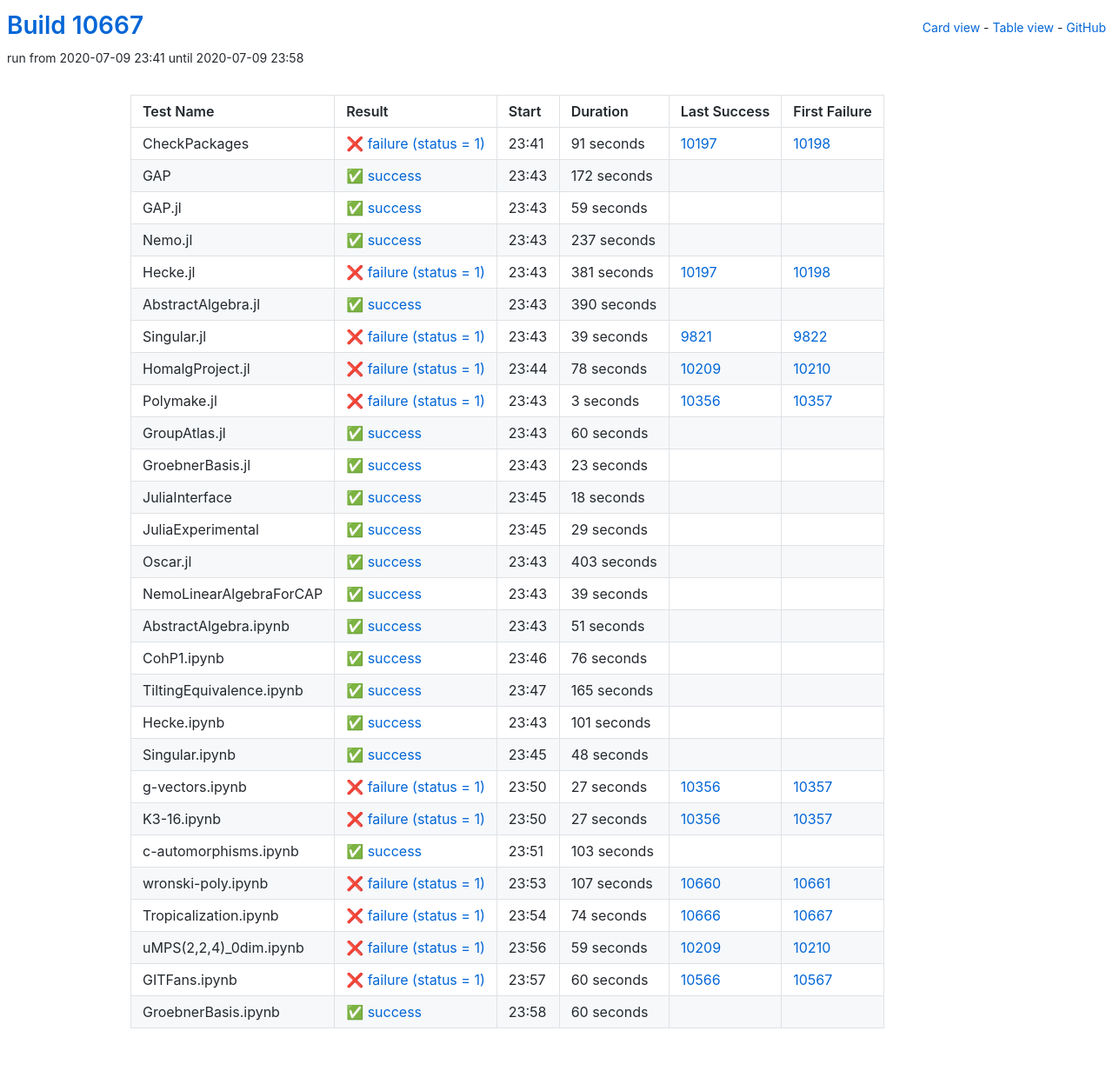
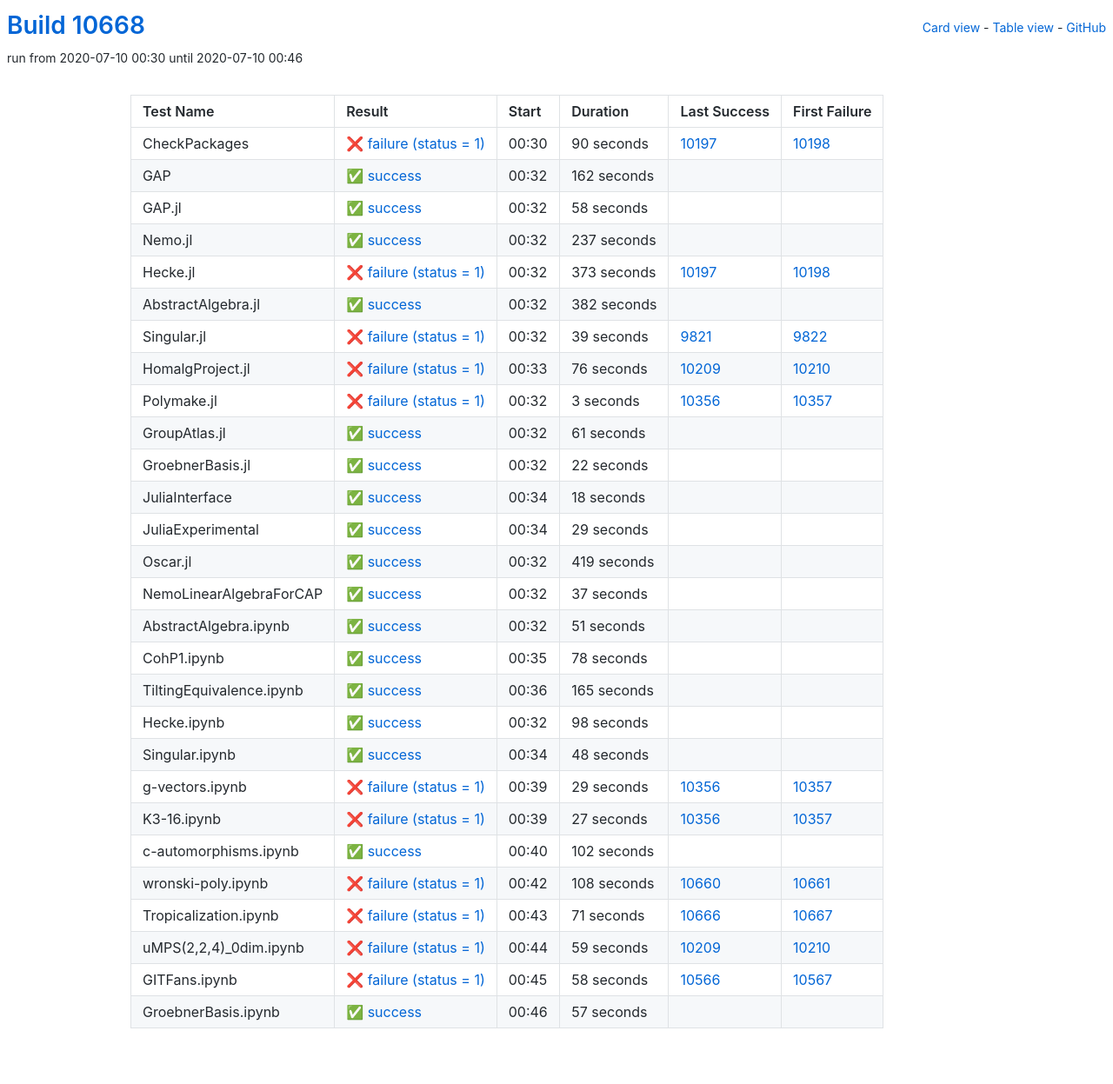
Before and after one commit to oscar-system/oscar-ci-status, a Jekyll site: the page built from table.html, in a window 1280 px wide. Shown: the whole page at 87% size. Built offline with Jekyll 4.4.1, drawn with Linux system fonts in a browser that asks for light colours.

Commit message:
Build #10668

```diff
--- a/_data/ci.yml
+++ b/_data/ci.yml
@@ -1,6 +1,6 @@
 ---
-build: 10667
-build_url: https://oscarci.mathematik.uni-kl.de/job/oscar/10667/
+build: 10668
+build_url: https://oscarci.mathematik.uni-kl.de/job/oscar/10668/
 job: oscar
 organization: oscar-system
 repo: oscar-ci-status
@@ -8,44 +8,44 @@
 tests:
 - name: CheckPackages
   id: checkpackages
-  log: https://oscarci.mathematik.uni-kl.de/job/oscar/10667/artifact/logs/build-10667/CheckPackages.log
-  start: 2020-07-09 23:41
+  log: https://oscarci.mathematik.uni-kl.de/job/oscar/10668/artifact/logs/build-10668/CheckPackages.log
+  start: 2020-07-10 00:30
   success: false
   exitcode: 1
   status: failure
-  duration: 91
+  duration: 90
   last_success: 10197
   last_success_url: https://oscarci.mathematik.uni-kl.de/job/oscar/10197/
   first_failure: 10198
   first_failure_url: https://oscarci.mathematik.uni-kl.de/job/oscar/10198/
 - name: GAP
   id: gap
-  log: https://oscarci.mathematik.uni-kl.de/job/oscar/10667/artifact/logs/build-10667/GAP.log
-  start: 2020-07-09 23:43
+  log: https://oscarci.mathematik.uni-kl.de/job/oscar/10668/artifact/logs/build-10668/GAP.log
+  start: 2020-07-10 00:32
   success: true
   exitcode: 0
   status: success
-  duration: 172
+  duration: 162
   last_success: false
   last_success_url:
   first_failure: false
   first_failure_url:
 - name: GAP.jl
   id: gap-jl
-  log: https://oscarci.mathematik.uni-kl.de/job/oscar/10667/artifact/logs/build-10667/GAP.jl.log
-  start: 2020-07-09 23:43
+  log: https://oscarci.mathematik.uni-kl.de/job/oscar/10668/artifact/logs/build-10668/GAP.jl.log
+  start: 2020-07-10 00:32
   success: true
   exitcode: 0
   status: success
-  duration: 59
+  duration: 58
   last_success: false
   last_success_url:
   first_failure: false
   first_failure_url:
 - name: Nemo.jl
   id: nemo-jl
-  log: https://oscarci.mathematik.uni-kl.de/job/oscar/10667/artifact/logs/build-10667/Nemo.jl.log
-  start: 2020-07-09 23:43
+  log: https://oscarci.mathematik.uni-kl.de/job/oscar/10668/artifact/logs/build-10668/Nemo.jl.log
+  start: 2020-07-10 00:32
   success: true
   exitcode: 0
   status: success
@@ -56,32 +56,32 @@
   first_failure_url:
 - name: Hecke.jl
   id: hecke-jl
-  log: https://oscarci.mathematik.uni-kl.de/job/oscar/10667/artifact/logs/build-10667/Hecke.jl.log
-  start: 2020-07-09 23:43
+  log: https://oscarci.mathematik.uni-kl.de/job/oscar/10668/artifact/logs/build-10668/Hecke.jl.log
+  start: 2020-07-10 00:32
   success: false
   exitcode: 1
   status: failure
-  duration: 381
+  duration: 373
   last_success: 10197
   last_success_url: https://oscarci.mathematik.uni-kl.de/job/oscar/10197/
   first_failure: 10198
   first_failure_url: https://oscarci.mathematik.uni-kl.de/job/oscar/10198/
 - name: AbstractAlgebra.jl
   id: abstractalgebra-jl
-  log: https://oscarci.mathematik.uni-kl.de/job/oscar/10667/artifact/logs/build-10667/AbstractAlgebra.jl.log
-  start: 2020-07-09 23:43
+  log: https://oscarci.mathematik.uni-kl.de/job/oscar/10668/artifact/logs/build-10668/AbstractAlgebra.jl.log
+  start: 2020-07-10 00:32
   success: true
   exitcode: 0
   status: success
-  duration: 390
+  duration: 382
   last_success: false
   last_success_url:
   first_failure: false
   first_failure_url:
 - name: Singular.jl
   id: singular-jl
-  log: https://oscarci.mathematik.uni-kl.de/job/oscar/10667/artifact/logs/build-10667/Singular.jl.log
-  start: 2020-07-09 23:43
+  log: https://oscarci.mathematik.uni-kl.de/job/oscar/10668/artifact/logs/build-10668/Singular.jl.log
+  start: 2020-07-10 00:32
   success: false
   exitcode: 1
   status: failure
@@ -92,20 +92,20 @@
   first_failure_url: https://oscarci.mathematik.uni-kl.de/job/oscar/9822/
 - name: HomalgProject.jl
   id: homalgproject-jl
-  log: https://oscarci.mathematik.uni-kl.de/job/oscar/10667/artifact/logs/build-10667/HomalgProject.jl.log
-  start: 2020-07-09 23:44
+  log: https://oscarci.mathematik.uni-kl.de/job/oscar/10668/artifact/logs/build-10668/HomalgProject.jl.log
+  start: 2020-07-10 00:33
   success: false
   exitcode: 1
   status: failure
-  duration: 78
+  duration: 76
   last_success: 10209
   last_success_url: https://oscarci.mathematik.uni-kl.de/job/oscar/10209/
   first_failure: 10210
   first_failure_url: https://oscarci.mathematik.uni-kl.de/job/oscar/10210/
 - name: Polymake.jl
   id: polymake-jl
-  log: https://oscarci.mathematik.uni-kl.de/job/oscar/10667/artifact/logs/build-10667/Polymake.jl.log
-  start: 2020-07-09 23:43
+  log: https://oscarci.mathematik.uni-kl.de/job/oscar/10668/artifact/logs/build-10668/Polymake.jl.log
+  start: 2020-07-10 00:32
   success: false
   exitcode: 1
   status: failure
@@ -116,32 +116,32 @@
   first_failure_url: https://oscarci.mathematik.uni-kl.de/job/oscar/10357/
 - name: GroupAtlas.jl
   id: groupatlas-jl
-  log: https://oscarci.mathematik.uni-kl.de/job/oscar/10667/artifact/logs/build-10667/GroupAtlas.jl.log
-  start: 2020-07-09 23:43
+  log: https://oscarci.mathematik.uni-kl.de/job/oscar/10668/artifact/logs/build-10668/GroupAtlas.jl.log
+  start: 2020-07-10 00:32
   success: true
   exitcode: 0
   status: success
-  duration: 60
+  duration: 61
   last_success: false
   last_success_url:
   first_failure: false
   first_failure_url:
 - name: GroebnerBasis.jl
   id: groebnerbasis-jl
-  log: https://oscarci.mathematik.uni-kl.de/job/oscar/10667/artifact/logs/build-10667/GroebnerBasis.jl.log
-  start: 2020-07-09 23:43
+  log: https://oscarci.mathematik.uni-kl.de/job/oscar/10668/artifact/logs/build-10668/GroebnerBasis.jl.log
+  start: 2020-07-10 00:32
   success: true
   exitcode: 0
   status: success
-  duration: 23
+  duration: 22
   last_success: false
   last_success_url:
   first_failure: false
   first_failure_url:
 - name: JuliaInterface
   id: juliainterface
-  log: https://oscarci.mathematik.uni-kl.de/job/oscar/10667/artifact/logs/build-10667/JuliaInterface.log
-  start: 2020-07-09 23:45
+  log: https://oscarci.mathematik.uni-kl.de/job/oscar/10668/artifact/logs/build-10668/JuliaInterface.log
+  start: 2020-07-10 00:34
   success: true
   exitcode: 0
   status: success
@@ -152,8 +152,8 @@
   first_failure_url:
 - name: JuliaExperimental
   id: juliaexperimental
-  log: https://oscarci.mathematik.uni-kl.de/job/oscar/10667/artifact/logs/build-10667/JuliaExperimental.log
-  start: 2020-07-09 23:45
+  log: https://oscarci.mathematik.uni-kl.de/job/oscar/10668/artifact/logs/build-10668/JuliaExperimental.log
+  start: 2020-07-10 00:34
   success: true
   exitcode: 0
   status: success
@@ -164,32 +164,32 @@
   first_failure_url:
 - name: Oscar.jl
   id: oscar-jl
-  log: https://oscarci.mathematik.uni-kl.de/job/oscar/10667/artifact/logs/build-10667/Oscar.jl.log
-  start: 2020-07-09 23:43
+  log: https://oscarci.mathematik.uni-kl.de/job/oscar/10668/artifact/logs/build-10668/Oscar.jl.log
+  start: 2020-07-10 00:32
   success: true
   exitcode: 0
   status: success
-  duration: 403
+  duration: 419
   last_success: false
   last_success_url:
   first_failure: false
   first_failure_url:
 - name: NemoLinearAlgebraForCAP
   id: nemolinearalgebraforcap
-  log: https://oscarci.mathematik.uni-kl.de/job/oscar/10667/artifact/logs/build-10667/NemoLinearAlgebraForCAP.log
-  start: 2020-07-09 23:43
+  log: https://oscarci.mathematik.uni-kl.de/job/oscar/10668/artifact/logs/build-10668/NemoLinearAlgebraForCAP.log
+  start: 2020-07-10 00:32
   success: true
   exitcode: 0
   status: success
-  duration: 39
+  duration: 37
   last_success: false
   last_success_url:
   first_failure: false
   first_failure_url:
 - name: AbstractAlgebra.ipynb
   id: abstractalgebra-ipynb
-  log: https://oscarci.mathematik.uni-kl.de/job/oscar/10667/artifact/logs/build-10667/AbstractAlgebra.ipynb.log
-  start: 2020-07-09 23:43
+  log: https://oscarci.mathematik.uni-kl.de/job/oscar/10668/artifact/logs/build-10668/AbstractAlgebra.ipynb.log
+  start: 2020-07-10 00:32
   success: true
   exitcode: 0
   status: success
@@ -200,20 +200,20 @@
   first_failure_url:
 - name: CohP1.ipynb
   id: cohp1-ipynb
-  log: https://oscarci.mathematik.uni-kl.de/job/oscar/10667/artifact/logs/build-10667/CohP1.ipynb.log
-  start: 2020-07-09 23:46
+  log: https://oscarci.mathematik.uni-kl.de/job/oscar/10668/artifact/logs/build-10668/CohP1.ipynb.log
+  start: 2020-07-10 00:35
   success: true
   exitcode: 0
   status: success
-  duration: 76
+  duration: 78
   last_success: false
   last_success_url:
   first_failure: false
   first_failure_url:
 - name: TiltingEquivalence.ipynb
   id: tiltingequivalence-ipynb
-  log: https://oscarci.mathematik.uni-kl.de/job/oscar/10667/artifact/logs/build-10667/TiltingEquivalence.ipynb.log
-  start: 2020-07-09 23:47
+  log: https://oscarci.mathematik.uni-kl.de/job/oscar/10668/artifact/logs/build-10668/TiltingEquivalence.ipynb.log
+  start: 2020-07-10 00:36
   success: true
   exitcode: 0
   status: success
@@ -224,20 +224,20 @@
   first_failure_url:
 - name: Hecke.ipynb
   id: hecke-ipynb
-  log: https://oscarci.mathematik.uni-kl.de/job/oscar/10667/artifact/logs/build-10667/Hecke.ipynb.log
-  start: 2020-07-09 23:43
+  log: https://oscarci.mathematik.uni-kl.de/job/oscar/10668/artifact/logs/build-10668/Hecke.ipynb.log
+  start: 2020-07-10 00:32
   success: true
   exitcode: 0
   status: success
-  duration: 101
+  duration: 98
   last_success: false
   last_success_url:
   first_failure: false
   first_failure_url:
 - name: Singular.ipynb
   id: singular-ipynb
-  log: https://oscarci.mathematik.uni-kl.de/job/oscar/10667/artifact/logs/build-10667/Singular.ipynb.log
-  start: 2020-07-09 23:45
+  log: https://oscarci.mathematik.uni-kl.de/job/oscar/10668/artifact/logs/build-10668/Singular.ipynb.log
+  start: 2020-07-10 00:34
   success: true
   exitcode: 0
   status: success
@@ -248,20 +248,20 @@
   first_failure_url:
 - name: g-vectors.ipynb
   id: g-vectors-ipynb
-  log: https://oscarci.mathematik.uni-kl.de/job/oscar/10667/artifact/logs/build-10667/g-vectors.ipynb.log
-  start: 2020-07-09 23:50
+  log: https://oscarci.mathematik.uni-kl.de/job/oscar/10668/artifact/logs/build-10668/g-vectors.ipynb.log
+  start: 2020-07-10 00:39
   success: false
   exitcode: 1
   status: failure
-  duration: 27
+  duration: 29
   last_success: 10356
   last_success_url: https://oscarci.mathematik.uni-kl.de/job/oscar/10356/
   first_failure: 10357
   first_failure_url: https://oscarci.mathematik.uni-kl.de/job/oscar/10357/
 - name: K3-16.ipynb
   id: k3-16-ipynb
-  log: https://oscarci.mathematik.uni-kl.de/job/oscar/10667/artifact/logs/build-10667/K3-16.ipynb.log
-  start: 2020-07-09 23:50
+  log: https://oscarci.mathematik.uni-kl.de/job/oscar/10668/artifact/logs/build-10668/K3-16.ipynb.log
+  start: 2020-07-10 00:39
   success: false
   exitcode: 1
   status: failure
@@ -272,44 +272,44 @@
   first_failure_url: https://oscarci.mathematik.uni-kl.de/job/oscar/10357/
 - name: c-automorphisms.ipynb
   id: c-automorphisms-ipynb
-  log: https://oscarci.mathematik.uni-kl.de/job/oscar/10667/artifact/logs/build-10667/c-automorphisms.ipynb.log
-  start: 2020-07-09 23:51
+  log: https://oscarci.mathematik.uni-kl.de/job/oscar/10668/artifact/logs/build-10668/c-automorphisms.ipynb.log
+  start: 2020-07-10 00:40
   success: true
   exitcode: 0
   status: success
-  duration: 103
+  duration: 102
   last_success: false
   last_success_url:
   first_failure: false
   first_failure_url:
 - name: wronski-poly.ipynb
   id: wronski-poly-ipynb
-  log: https://oscarci.mathematik.uni-kl.de/job/oscar/10667/artifact/logs/build-10667/wronski-poly.ipynb.log
-  start: 2020-07-09 23:53
+  log: https://oscarci.mathematik.uni-kl.de/job/oscar/10668/artifact/logs/build-10668/wronski-poly.ipynb.log
+  start: 2020-07-10 00:42
   success: false
   exitcode: 1
   status: failure
-  duration: 107
+  duration: 108
   last_success: 10660
   last_success_url: https://oscarci.mathematik.uni-kl.de/job/oscar/10660/
   first_failure: 10661
   first_failure_url: https://oscarci.mathematik.uni-kl.de/job/oscar/10661/
 - name: Tropicalization.ipynb
   id: tropicalization-ipynb
-  log: https://oscarci.mathematik.uni-kl.de/job/oscar/10667/artifact/logs/build-10667/Tropicalization.ipynb.log
-  start: 2020-07-09 23:54
+  log: https://oscarci.mathematik.uni-kl.de/job/oscar/10668/artifact/logs/build-10668/Tropicalization.ipynb.log
+  start: 2020-07-10 00:43
   success: false
   exitcode: 1
   status: failure
-  duration: 74
+  duration: 71
   last_success: 10666
   last_success_url: https://oscarci.mathematik.uni-kl.de/job/oscar/10666/
   first_failure: 10667
   first_failure_url: https://oscarci.mathematik.uni-kl.de/job/oscar/10667/
 - name: uMPS(2,2,4)_0dim.ipynb
   id: umps-2-2-4-0dim-ipynb
-  log: https://oscarci.mathematik.uni-kl.de/job/oscar/10667/artifact/logs/build-10667/uMPS-2-2-4-_0dim.ipynb.log
-  start: 2020-07-09 23:56
+  log: https://oscarci.mathematik.uni-kl.de/job/oscar/10668/artifact/logs/build-10668/uMPS-2-2-4-_0dim.ipynb.log
+  start: 2020-07-10 00:44
   success: false
   exitcode: 1
   status: failure
@@ -320,24 +320,24 @@
   first_failure_url: https://oscarci.mathematik.uni-kl.de/job/oscar/10210/
 - name: GITFans.ipynb
   id: gitfans-ipynb
-  log: https://oscarci.mathematik.uni-kl.de/job/oscar/10667/artifact/logs/build-10667/GITFans.ipynb.log
-  start: 2020-07-09 23:57
+  log: https://oscarci.mathematik.uni-kl.de/job/oscar/10668/artifact/logs/build-10668/GITFans.ipynb.log
+  start: 2020-07-10 00:45
   success: false
   exitcode: 1
   status: failure
-  duration: 60
+  duration: 58
   last_success: 10566
   last_success_url: https://oscarci.mathematik.uni-kl.de/job/oscar/10566/
   first_failure: 10567
   first_failure_url: https://oscarci.mathematik.uni-kl.de/job/oscar/10567/
 - name: GroebnerBasis.ipynb
   id: groebnerbasis-ipynb
-  log: https://oscarci.mathematik.uni-kl.de/job/oscar/10667/artifact/logs/build-10667/GroebnerBasis.ipynb.log
-  start: 2020-07-09 23:58
+  log: https://oscarci.mathematik.uni-kl.de/job/oscar/10668/artifact/logs/build-10668/GroebnerBasis.ipynb.log
+  start: 2020-07-10 00:46
   success: true
   exitcode: 0
   status: success
-  duration: 60
+  duration: 57
   last_success: false
   last_success_url:
   first_failure: false
```
Also changed, not shown: README.md.
